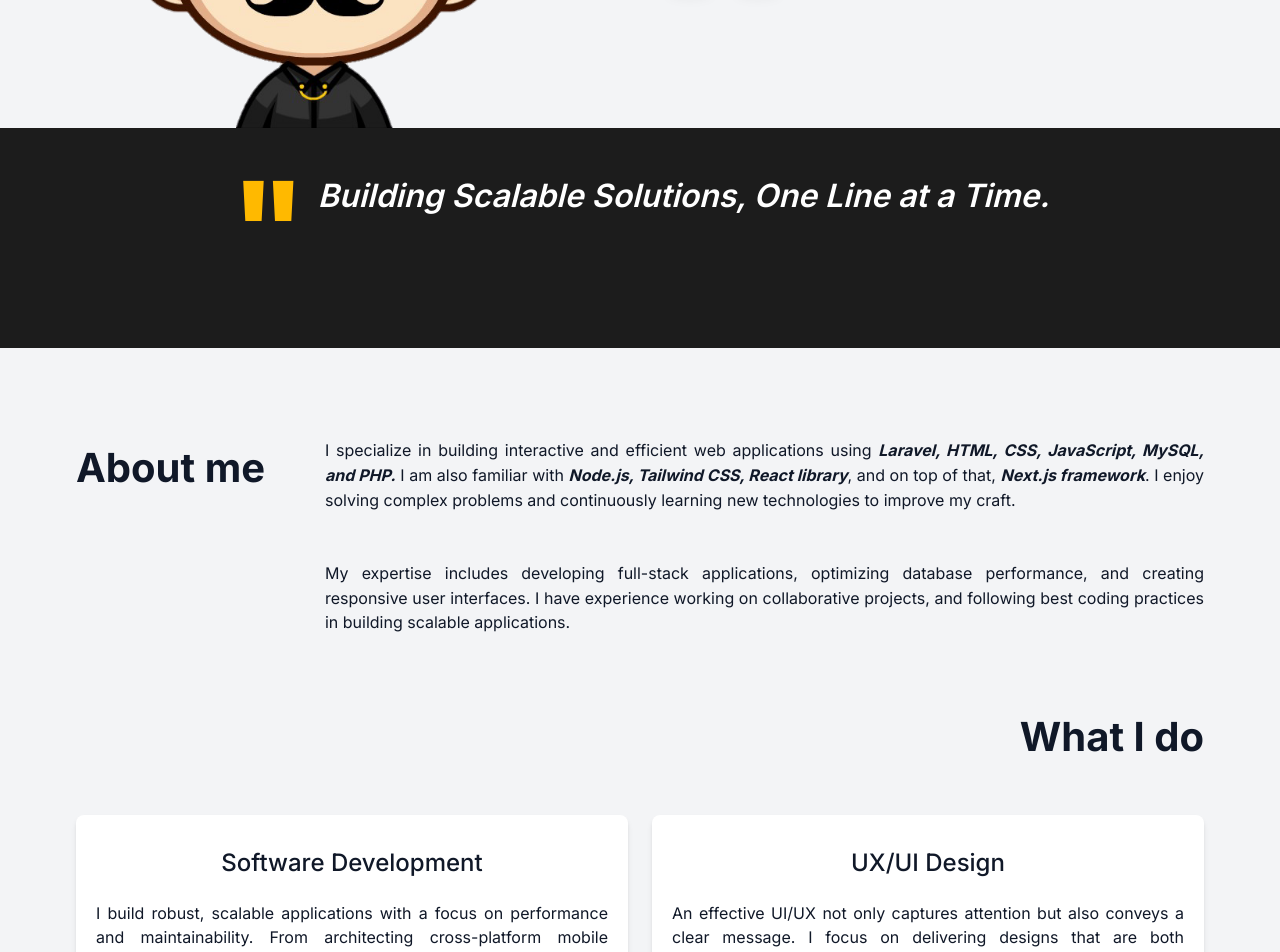
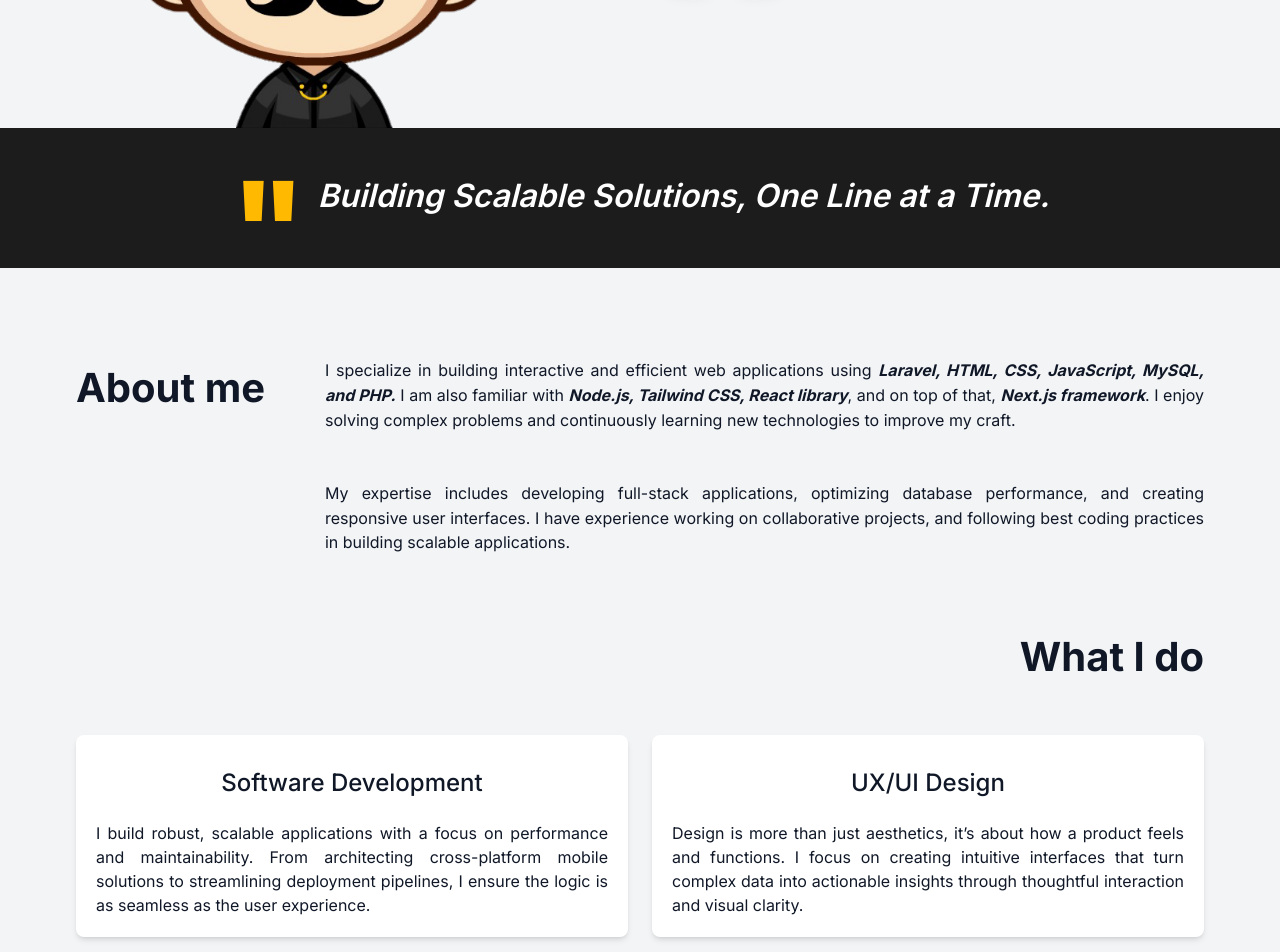
Before and after one commit to HarveyDangel/my-portfolio, a Next.js app: page / in a window 1280 px wide. Shown: the part 480-1432 px from the top of the page. Built offline with nearby package versions, Linux system fonts and the light colour scheme.

Commit message:
Update About and Home components with new descriptions and improved text clarity

```diff
--- a/src/app/components/about.tsx
+++ b/src/app/components/about.tsx
@@ -15,8 +15,7 @@ export default function About() {
 					<div className="flex gap-[10px]">
 						<p className="font-bold text-[128px] text-[#e0fa8c] -mt-10">{`"`}</p>
 						<p className="lg:text-[32px] shadow-text">
-							{`A BSCS graduate at BiPSU, specializing in software development
-							using Laravel, HTML, CSS, JavaScript, MySQL, and PHP"`}
+							{`Build softwares that matters"`}
 						</p>
 					</div>
 				</div>
@@ -31,11 +30,12 @@ export default function About() {
 						></div> */}
 						<GlassPane>
 							<p className="text-wrap p-[16px]">
-								{`I'm an aspiring software developer. I specialize in building interactive and efficient software
-								applications using`}{" "}
+								{`I'm a software engineer who specialize in building interactive and efficient software
+								applications using`}
 								<strong className="italic">
 									Laravel, HTML, CSS, JavaScript, MySQL, and PHP
 								</strong>
+								{`I am also familiar with Node.js, Tailwind CSS, React library, and on top of that, Next.js framework.`}
 								{`. I enjoy solving complex problems and continuously learning
 								new technologies to improve my craft.`}
 							</p>
@@ -49,7 +49,7 @@ export default function About() {
 								Biliran Provincial Health Office (PHO), I have contributed to building a
 								system that helps track and analyze nutritional data. Through
 								this project, I have collaborated with teams using version
-								control systems, followed coding standards to maintain clean and
+								control systems like git and github, followed coding standards to maintain clean and
 								organized code, and implemented best practices to enhance both
 								performance and user experience.`}
 							</p>
--- a/src/app/page.tsx
+++ b/src/app/page.tsx
@@ -44,7 +44,7 @@ export default function Home() {
 					{/* QUICK INTRO */}
 					<div className=" bg-[#1C1C1C]">
 						<div className="flex justify-center max-w-6xl mx-auto px-[12px] py-[24px] gap-[12px]">
-							<p className="text-[128px] font-extrabold text-amber-400 -mt-5 relative">{`"`}</p>
+							<p className="text-[128px] font-extrabold text-amber-400 -mt-5 -mb-20 relative">{`"`}</p>
 							<p className="text-white font-semibold text-[24px] my-5 italic lg:text-[32px] ">
 								{`Building Scalable Solutions, One Line at a Time.`}
 							</p>
@@ -114,7 +114,8 @@ export default function Home() {
 									<h4 className="p-[10px] text-center text-[24px] font-medium">
 										UX/UI Design
 									</h4>
-									<p className="text-[14px] text-justify lg:text-[16px]">{`An effective UI/UX not only captures attention but also conveys a clear message. I focus on delivering designs that are both innovative and streamlined.`}</p>
+									{/* <p className="text-[14px] text-justify lg:text-[16px]">{`An effective UI/UX not only captures attention but also conveys a clear message. I focus on delivering designs that are both innovative and streamlined.`}</p> */}
+									<p className="text-[14px] text-justify lg:text-[16px]">{`Design is more than just aesthetics, it’s about how a product feels and functions. I focus on creating intuitive interfaces that turn complex data into actionable insights through thoughtful interaction and visual clarity.`}</p>
 								</motion.div>
 							</div>
 						</div>
```
